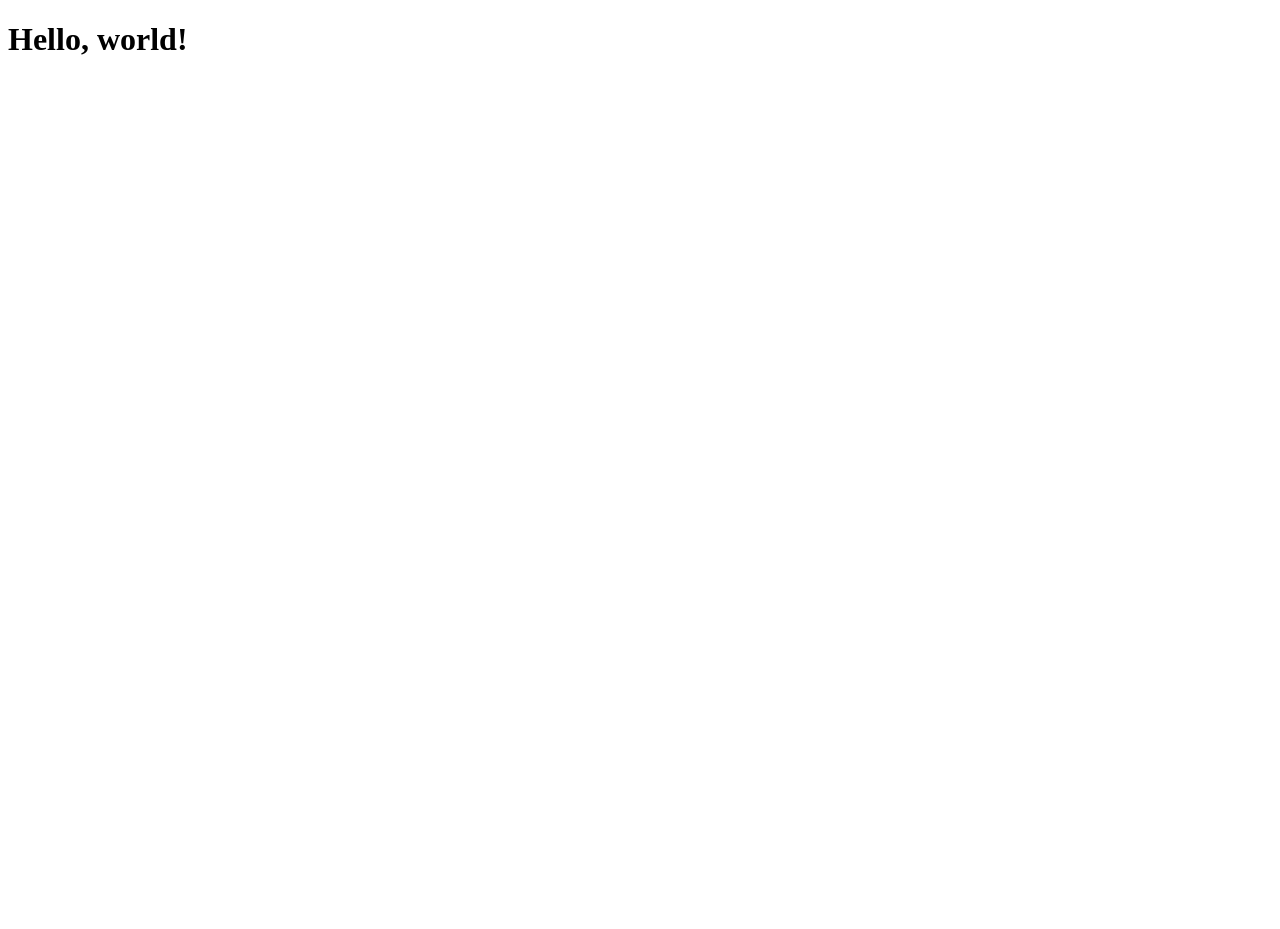
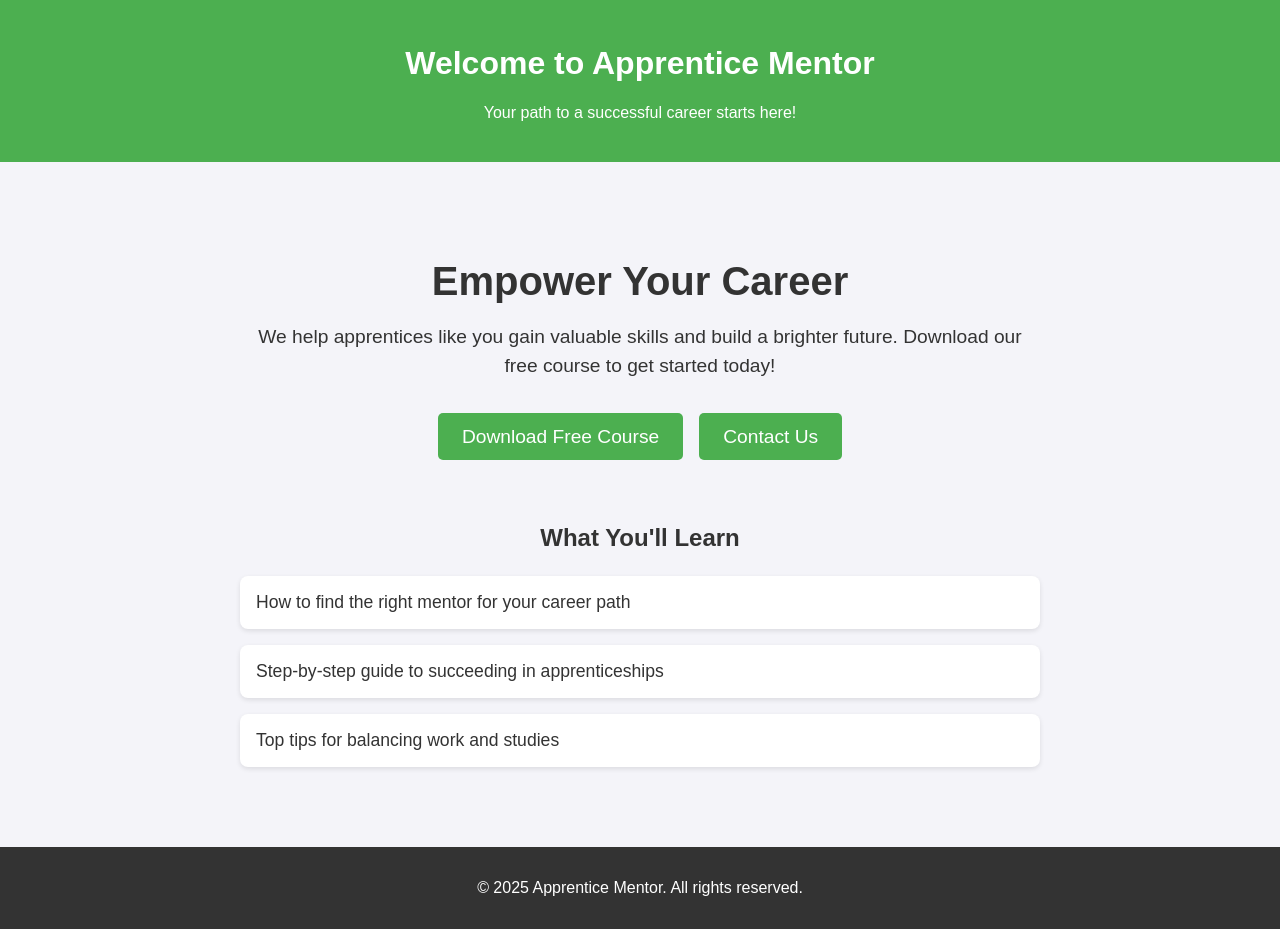
Before and after one commit to venantask/Apprentice, a plain HTML site: page index.html in a window 1280 px wide. Before the commit the page ends 800 px from the top, so only its background shows below. Drawn offline with Linux system fonts and the light colour scheme.

Commit message:
Update index.html
Added first HTML structure

```diff
--- a/index.html
+++ b/index.html
@@ -1,9 +1,112 @@
 <!DOCTYPE html>
-<html>
+<html lang="en">
 <head>
-    <title>My Website</title>
+    <meta charset="UTF-8">
+    <meta name="viewport" content="width=device-width, initial-scale=1.0">
+    <title>Apprentice Mentor</title>
+    <style>
+        body {
+            font-family: Arial, sans-serif;
+            margin: 0;
+            padding: 0;
+            background: #f4f4f9;
+            color: #333;
+        }
+        header {
+            background: #4CAF50;
+            color: white;
+            text-align: center;
+            padding: 1.5rem 0;
+        }
+        .container {
+            padding: 2rem;
+            max-width: 800px;
+            margin: 0 auto;
+        }
+        .hero {
+            text-align: center;
+            padding: 2rem 0;
+        }
+        .hero h1 {
+            font-size: 2.5rem;
+            margin-bottom: 1rem;
+        }
+        .hero p {
+            font-size: 1.2rem;
+            line-height: 1.5;
+            margin-bottom: 2rem;
+        }
+        .cta {
+            display: flex;
+            justify-content: center;
+            align-items: center;
+            gap: 1rem;
+        }
+        .cta a {
+            background: #4CAF50;
+            color: white;
+            padding: 0.8rem 1.5rem;
+            text-decoration: none;
+            font-size: 1.2rem;
+            border-radius: 5px;
+            transition: background 0.3s ease;
+        }
+        .cta a:hover {
+            background: #45a049;
+        }
+        .features {
+            margin-top: 2rem;
+        }
+        .features h2 {
+            text-align: center;
+            margin-bottom: 1.5rem;
+        }
+        .features ul {
+            list-style: none;
+            padding: 0;
+        }
+        .features li {
+            margin: 1rem 0;
+            font-size: 1.1rem;
+            background: white;
+            padding: 1rem;
+            border-radius: 8px;
+            box-shadow: 0 2px 5px rgba(0, 0, 0, 0.1);
+        }
+        footer {
+            text-align: center;
+            margin-top: 2rem;
+            padding: 1rem 0;
+            background: #333;
+            color: white;
+        }
+    </style>
 </head>
 <body>
-    <h1>Hello, world!</h1>
+    <header>
+        <h1>Welcome to Apprentice Mentor</h1>
+        <p>Your path to a successful career starts here!</p>
+    </header>
+    <div class="container">
+        <section class="hero">
+            <h1>Empower Your Career</h1>
+            <p>We help apprentices like you gain valuable skills and build a brighter future. Download our free course to get started today!</p>
+            <div class="cta">
+                <a href="your-course.pdf" download>Download Free Course</a>
+                <a href="#contact">Contact Us</a>
+            </div>
+        </section>
+        <section class="features">
+            <h2>What You'll Learn</h2>
+            <ul>
+                <li>How to find the right mentor for your career path</li>
+                <li>Step-by-step guide to succeeding in apprenticeships</li>
+                <li>Top tips for balancing work and studies</li>
+            </ul>
+        </section>
+    </div>
+    <footer>
+        <p>&copy; 2025 Apprentice Mentor. All rights reserved.</p>
+    </footer>
 </body>
 </html>
```
